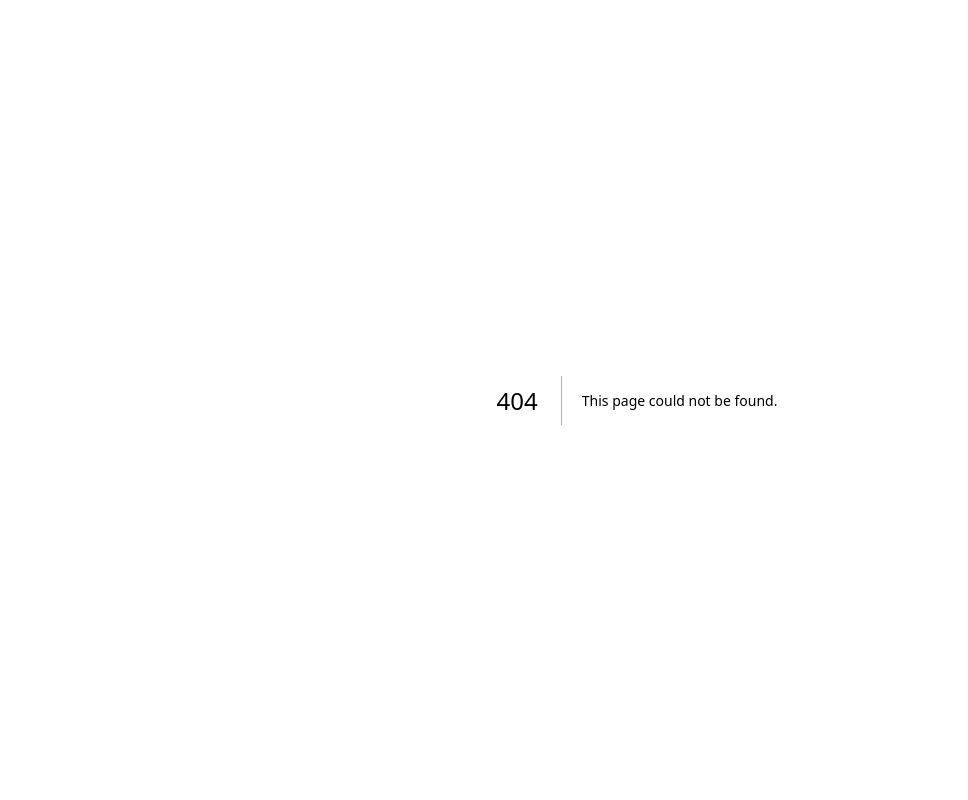
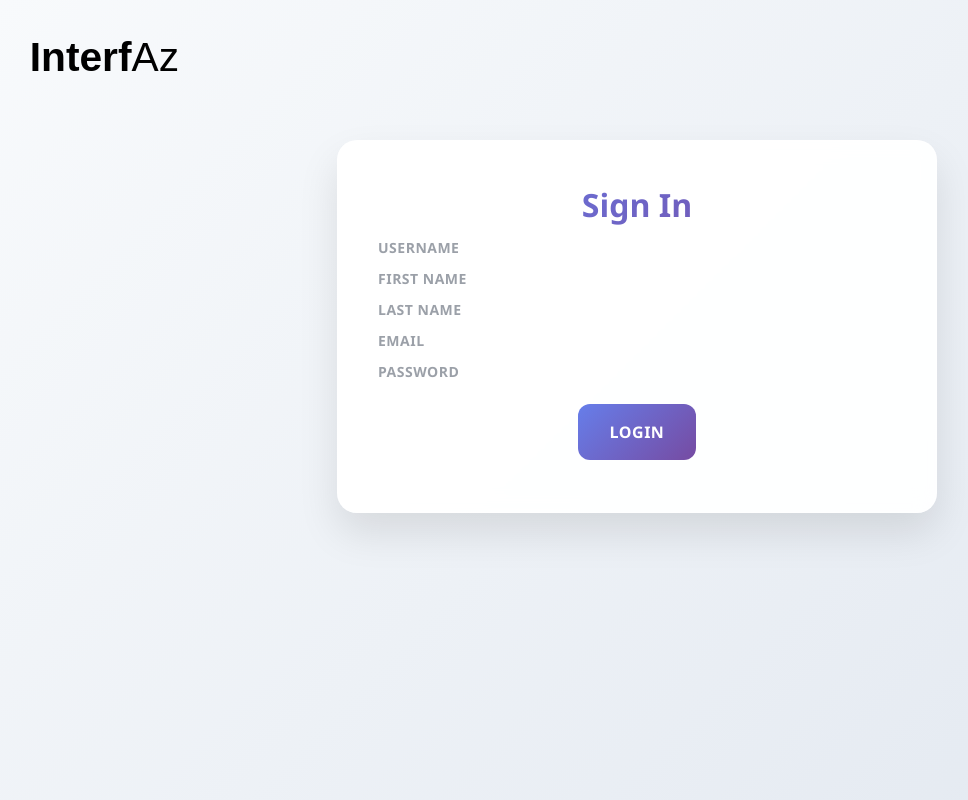
Before and after one commit to TFG-InterfAz/InterfAz-S3, a Next.js app in the folder frontend/: page /authentication/register in a window 1280 px wide. Before the commit this address had no page. Shown: the whole page, without its empty margins (3-971 px from the left). Built offline with nearby package versions, Linux system fonts and the light colour scheme.

Commit message:
feat: Added register form

```diff
--- /dev/null
+++ b/frontend/src/app/authentication/register/page.tsx
@@ -0,0 +1,136 @@
+"use client";
+import { useState } from "react";
+import { useRouter } from "next/navigation";
+import { toast, ToastContainer } from 'react-toastify';
+import Image from "next/image";
+import '../../styles.css'
+
+const RegistrationPage = () => {
+    const [username, setUsername] = useState('');
+    const [first_name, setFirstName] = useState('');
+    const [last_name, setLastName] = useState('');
+    const [email, setEmail] = useState('');
+    const [password, setPassword] = useState('');
+    const [error, setError] = useState('');
+    const router = useRouter();
+
+    const handleSubmit = async (e: React.FormEvent) => {
+        e.preventDefault();
+        setError('');
+        if (!username) return toast.error('Username is mandatory');
+        if (!first_name) return toast.error('first_name is mandatory');
+        if (!last_name) return toast.error('last_name is mandatory');
+        if (!email) return toast.error('email is mandatory');
+        if (!password) return toast.error('Password is mandatory');
+
+        try {
+            const response = await fetch('http://localhost:8000/signup/', {
+                method: 'POST',
+                headers: {
+                    'Content-Type': 'application/json',
+                },
+                credentials: 'include',  // Esto es clave para las cookies
+                body: JSON.stringify({ username,first_name,last_name,email,password }),
+            });
+
+            if (!response.ok) {
+                throw new Error('Registration failed');
+            }
+
+            // Redirecciona
+            router.push('login');
+
+        } catch (err) {
+            setError('Invalid credentials');
+            console.error('Registration error:', err);
+        }
+    };
+
+    return (
+        <div className='main-form-container'>
+            <ToastContainer />
+            {/* Header */}
+            <Image
+                onClick={() => { router.push('/'); }}
+                className="logo-clickable"
+                src="/logo-interfaz.svg"
+                alt="interfaz.js logo"
+                width={280}
+                height={58}
+                priority
+            />
+
+            {/* Create Section */}
+
+            <div className="form-wrapper">
+                <form className="volunteer-form" onSubmit={handleSubmit}>
+                    <div className="form-header-inner">
+                        <h3 className="form-title">Sign In</h3>
+
+                        {error && <div className="alert alert-danger">{error}</div>}
+
+                        <div className="form-group">
+                            <input
+                                className="form-label"
+                                placeholder="Username"
+                                value={username}
+                                onChange={(e) => setUsername(e.target.value)}
+                                required
+                            />
+                        </div>
+
+                        <div className="form-group">
+                            <input
+                                className="form-label"
+                                placeholder="First Name"
+                                value={first_name}
+                                onChange={(e) => setFirstName(e.target.value)}
+                                required
+                            />
+                        </div>
+
+                        <div className="form-group">
+                            <input
+                                className="form-label"
+                                placeholder="Last Name"
+                                value={last_name}
+                                onChange={(e) => setLastName(e.target.value)}
+                                required
+                            />
+                        </div>
+
+                        <div className="form-group">
+                            <input
+                                className="form-label"
+                                placeholder="email"
+                                value={email}
+                                onChange={(e) => setEmail(e.target.value)}
+                                required
+                            />
+                        </div>
+
+
+                        <div className="form-group">
+                            <input
+                                type="password"
+                                className="form-label"
+                                placeholder="Password"
+                                value={password}
+                                onChange={(e) => setPassword(e.target.value)}
+                                required
+                            />
+                        </div>
+
+                        <div className="d-grid gap-2 mt-3">
+                            <button type="submit" className="submit-button">
+                                Login
+                            </button>
+                        </div>
+                    </div>
+                </form>
+            </div>
+        </div>
+    );
+};
+
+export default RegistrationPage;
```
